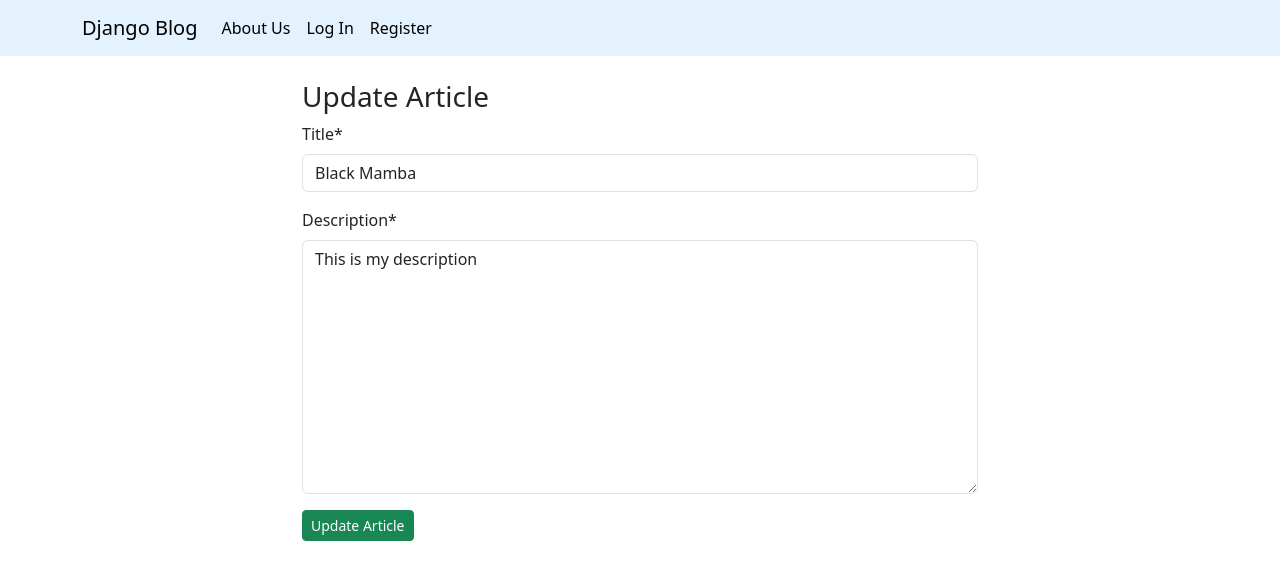
After one commit to rajagondap/learning_project, a Django app: a page that uses Blog/articles/templates/account/update.html in a window 1280 px wide. The commit adds this page. Shown: the top 580 px of the page. Run offline with Django 4.2, Linux system fonts and the light colour scheme; data comes from the database, SQL or seed files in the repository; both versions use the stored data as it was after the commit; some libraries are stand-ins or nearby versions.

Commit message:
update, delete and pagination

```diff
--- a/Blog/articles/forms.py
+++ b/Blog/articles/forms.py
@@ -27,3 +27,9 @@ class ArticleRegistrationForm(forms.ModelForm):
     class Meta:
         model = Article
         fields = ('title', 'description')
+
+
+class ArticleUpdateForm(forms.ModelForm):
+    class Meta:
+        model = Article
+        fields = ('title', 'description')
--- /dev/null
+++ b/Blog/articles/templates/account/update.html
@@ -0,0 +1,35 @@
+{% extends 'base.html'%}
+{% load crispy_forms_tags %}
+
+{% block title %} {{form.title}} {% endblock %}
+
+
+{% block style %}
+    <style>
+        .update_style{
+        width:700px;
+        margin:auto;
+        }
+
+    </style>
+
+{% endblock %}
+
+{% block body %}
+<div class="container mt-4 update_style" >
+    <h3> Update Article</h3>
+
+    <form action="" method="post">
+        {% csrf_token %}
+        {{form | crispy}}
+
+
+        <input type="submit" value="Update Article" class="btn btn-success btn-sm">
+
+
+    </form>
+
+
+</div>
+
+{% endblock %}
--- a/Blog/articles/templates/article_details.html
+++ b/Blog/articles/templates/article_details.html
@@ -14,6 +14,11 @@
         <br>
         <p>{{article.description}}</p>
 
+        {% if request.user == article.author%}
+        <a class="btn btn-danger mx-3 mt-3" href="{% url 'delete_article' article.slug %}"> Delete</a>
+        <a class="btn btn-success mx-3 mt-3" href="{% url 'update_article' article.slug %}"> Update</a>
+        {% endif %}
+
     </div>
 
 {% endblock %}
--- a/Blog/articles/urls.py
+++ b/Blog/articles/urls.py
@@ -1,12 +1,14 @@
 
 from django.urls import path
-from .views import article_list, article_details, register, article_form
+from .views import article_list, article_details, register, article_form, update_article, delete_article
 from django.contrib.auth.views import LoginView, LogoutView, PasswordChangeView, PasswordChangeDoneView
 
 urlpatterns = [
     path('', article_list, name='article_list'),
     path('add/', article_form, name='article_form'),
+    path('update/<slug:slug>/', update_article, name='update_article'),
     path('articles/<slug:slug>/', article_details, name='article_details'),
+    path('delete/<slug:slug>/', delete_article, name='delete_article'),
     # path('login/', user_login, name='login'),
     path('login/', LoginView.as_view(), name='login'),
     path('logout/', LogoutView.as_view(), name='logout'),
--- a/Blog/articles/views.py
+++ b/Blog/articles/views.py
@@ -1,14 +1,25 @@
 from django.shortcuts import render, HttpResponse, get_object_or_404, redirect
 from .models import Article
-from .forms import LoginForm, UserRegistration, ArticleRegistrationForm
+from .forms import LoginForm, UserRegistration, ArticleRegistrationForm, ArticleUpdateForm
 from django.contrib.auth import authenticate, login
+from django.core.paginator import Paginator, EmptyPage, PageNotAnInteger
 
 
 # Create your views here.
 
 def article_list(request):
     article_list = Article.objects.all().order_by('-published')
-    return render(request, 'articles.html', {'article_list': article_list})
+
+    paginator = Paginator(article_list, 4)
+    page = request.GET.get('page')
+
+    try:
+        articles = paginator.page(page)
+    except PageNotAnInteger:
+        articles = paginator.page(1)
+    except EmptyPage:
+        articles = paginator.page(paginator.num_pages)
+    return render(request, 'articles.html', {'article_list': articles, 'page': page})
 
 
 def article_details(request, slug):
@@ -62,3 +73,21 @@ def article_form(request):
     else:
         article_form = ArticleRegistrationForm()
     return render(request, 'account/add_article.html', {'article_form': article_form})
+
+
+def update_article(request, slug):
+    article = get_object_or_404(Article, slug=slug)
+
+    form = ArticleUpdateForm(request.POST or None, instance=article)
+
+    if form.is_valid():
+        form.save()
+        return redirect('article_list')
+
+    return render(request, 'account/update.html', {'form': form})
+
+
+def delete_article(request, slug):
+    article = get_object_or_404(Article, slug=slug)
+    article.delete()
+    return redirect('article_list')
```
Also changed, not shown: Blog/articles/templates/pagination.html (added, +10 -0 lines), Blog/db.sqlite3. Lines whose indentation alone changed are shown as unchanged.
